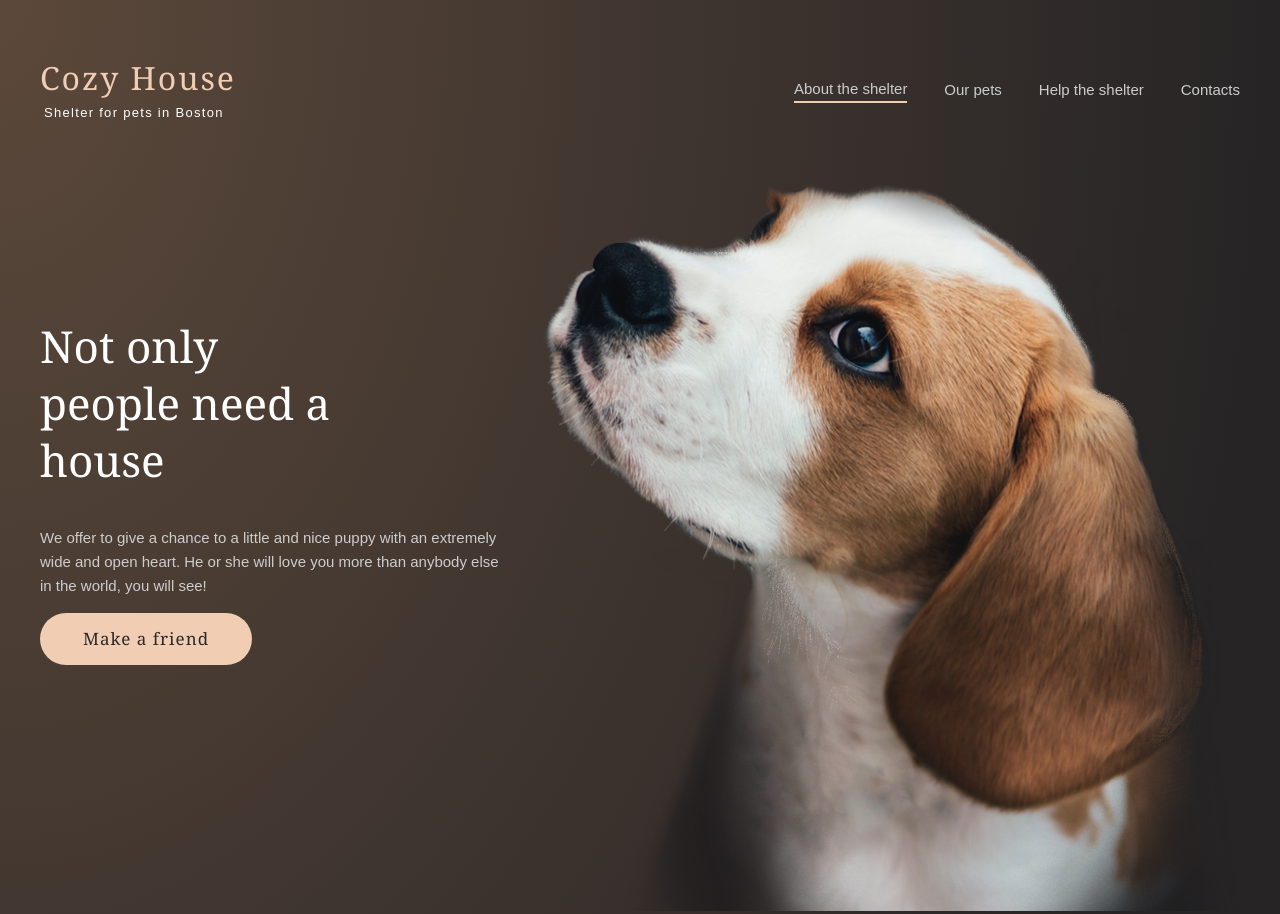
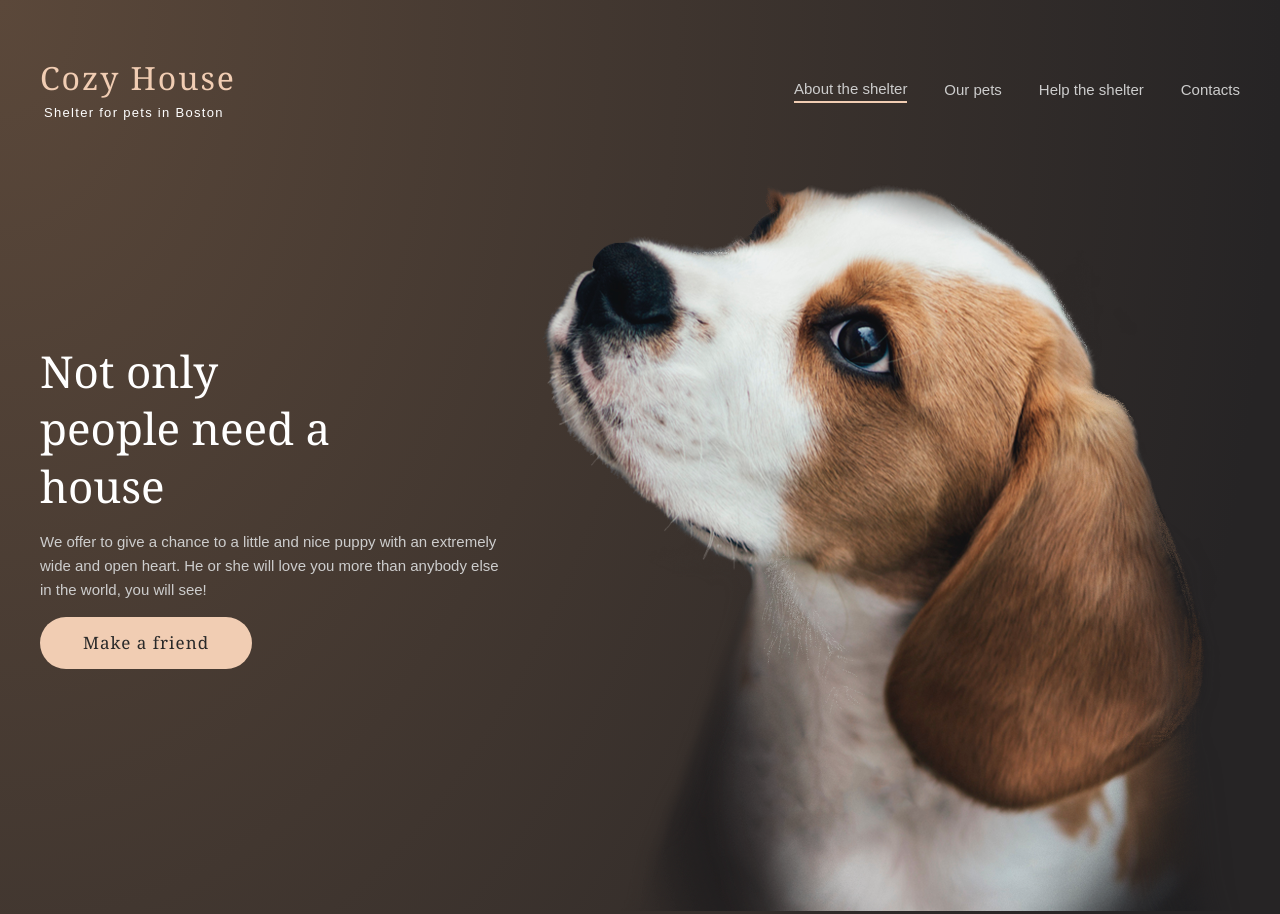
Before and after one commit to AlenaShkr/shelter, a website: page index.html in a window 1280 px wide. Drawn offline with Linux system fonts and the light colour scheme; files whose address does not match are found by name.

Commit message:
shelter/style: change title

```diff
--- a/src/sass/layout/_start-screen.scss
+++ b/src/sass/layout/_start-screen.scss
@@ -4,11 +4,14 @@
     background: url(../../assets/noise_lines_transparent@2X.png),
     radial-gradient(100% 215.42% at 0% 0%, #5B483A 0%, #262425 100%), #211F20;
     &__content {
-        padding-bottom: 15rem;
- }
-    &__button {
+        margin-bottom: 9rem;
+        height: 32rem;
+        display: flex;
+        flex-direction: column;
+        justify-content: space-between;
+        align-items: flex-start;
+    }
 
-    }
 }
 
 .start-screen__wrapper {
@@ -22,6 +25,7 @@
 
 .start-screen__title {
     padding-right: 19rem;
+    margin: 0px;
     font-family: Georgia;
     font-style: normal;
     font-weight: normal;
```
Also changed, not shown: src/styles.css.
